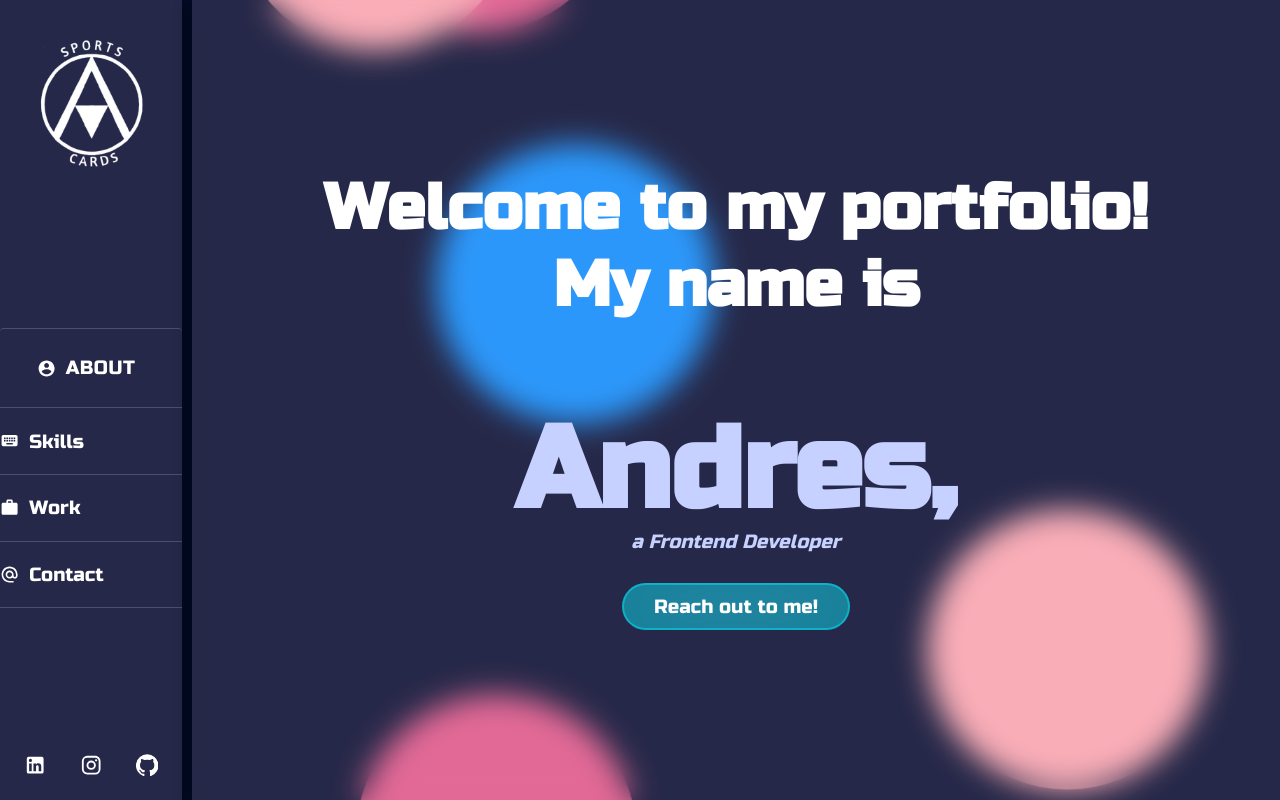
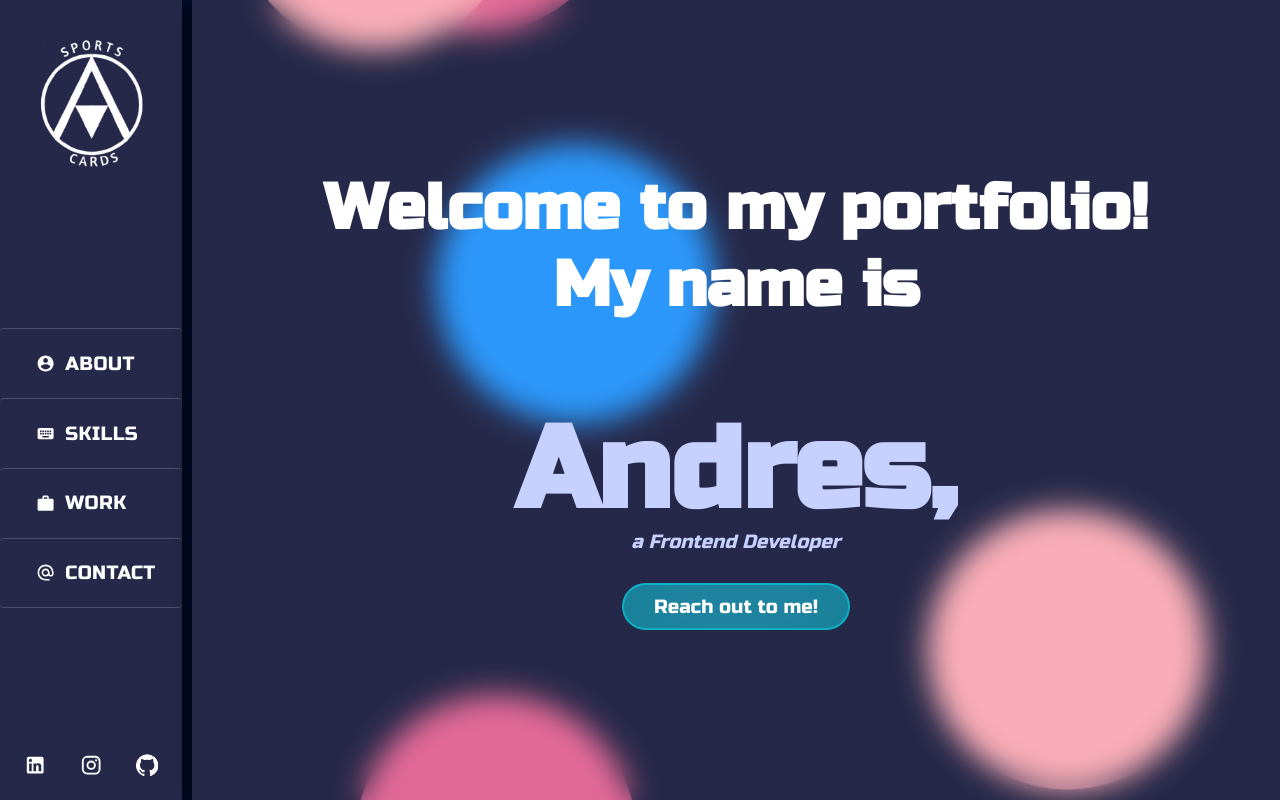
Before and after one commit to amedra13/Web-Portfolio, a React (Create React App) app: page / in a window 1280 px wide. Built offline with nearby package versions, Linux system fonts and the light colour scheme.

Commit message:
sidebar closes on button click

```diff
--- a/src/components/Sidebar.js
+++ b/src/components/Sidebar.js
@@ -39,21 +39,36 @@ const Sidebar = ({ shrink }) => {
 						<p>About</p>
 						<span className="animated-bar"></span>
 					</Button>
-					<NavLink to="/skills" activeClassName="selected">
+					<Button
+						component={NavLink}
+						to="/skills"
+						activeClassName="selected"
+						onClick={closeSidebar}
+					>
 						<KeyboardIcon />
 						<p>Skills</p>
 						<span className="animated-bar"></span>
-					</NavLink>
-					<NavLink to="/work" activeClassName="selected">
+					</Button>
+					<Button
+						component={NavLink}
+						to="/work"
+						activeClassName="selected"
+						onClick={closeSidebar}
+					>
 						<WorkIcon />
 						<p>Work</p>
 						<span className="animated-bar"></span>
-					</NavLink>
-					<NavLink to="/contact" activeClassName="selected">
+					</Button>
+					<Button
+						component={NavLink}
+						to="/contact"
+						activeClassName="selected"
+						onClick={closeSidebar}
+					>
 						<AlternateEmailIcon />
 						<p>Contact</p>
 						<span className="animated-bar"></span>
-					</NavLink>
+					</Button>
 				</div>
 				<div className="sidebar__iconLinks">
 					<a href="/">
--- a/src/styles/Sidebar.scss
+++ b/src/styles/Sidebar.scss
@@ -50,19 +50,12 @@
 		height: 35vh;
 		display: flex;
 		flex-direction: column;
-		button {
-			border: 2px solid orange;
-		}
-
 		a {
 			position: relative;
 			border-top: 1px solid rgba(255, 255, 255, 0.18);
 			flex: 1;
 			text-decoration: none;
 			color: white;
-			display: flex;
-			align-items: center;
-			// padding-left: 3.5vw;
 			transition: all 200ms;
 			font-family: $main-font;
 			&:hover {
@@ -75,6 +68,10 @@
 					height: 100%;
 					transition: height 300ms;
 				}
+			}
+			.MuiButton-label {
+				justify-content: flex-start;
+				padding-left: 2.2vw;
 			}
 			p {
 				margin: 10px;
@@ -129,39 +126,20 @@
 
 @media only screen and (max-width: 960px) {
 	.sidebar__links {
-		// a {
-		// 	padding-left: 4vw !important;
-		// }
+		.MuiButton-label {
+			padding-left: 30px !important;
+		}
 		p,
 		svg {
-			font-size: $bodyText-small-screen !important;
+			font-size: 18px !important;
 		}
 	}
 	.sidebar__iconLinks {
 		a {
 			svg {
-				width: $sidebarIcon-small !important;
-				height: $sidebarIcon-small !important;
+				width: 30px !important;
+				height: 30px !important;
 			}
 		}
 	}
 }
-@media only screen and (max-width: 600px) {
-	.sidebar__links {
-		// a {
-		// 	padding-left: 5vw !important;
-		// }
-		p,
-		svg {
-			font-size: $bodyText-Xsmall-screen !important;
-		}
-	}
-	.sidebar__iconLinks {
-		a {
-			svg {
-				width: $sidebarIcon-Xsmall !important;
-				height: $sidebarIcon-Xsmall !important;
-			}
-		}
-	}
-}
```
